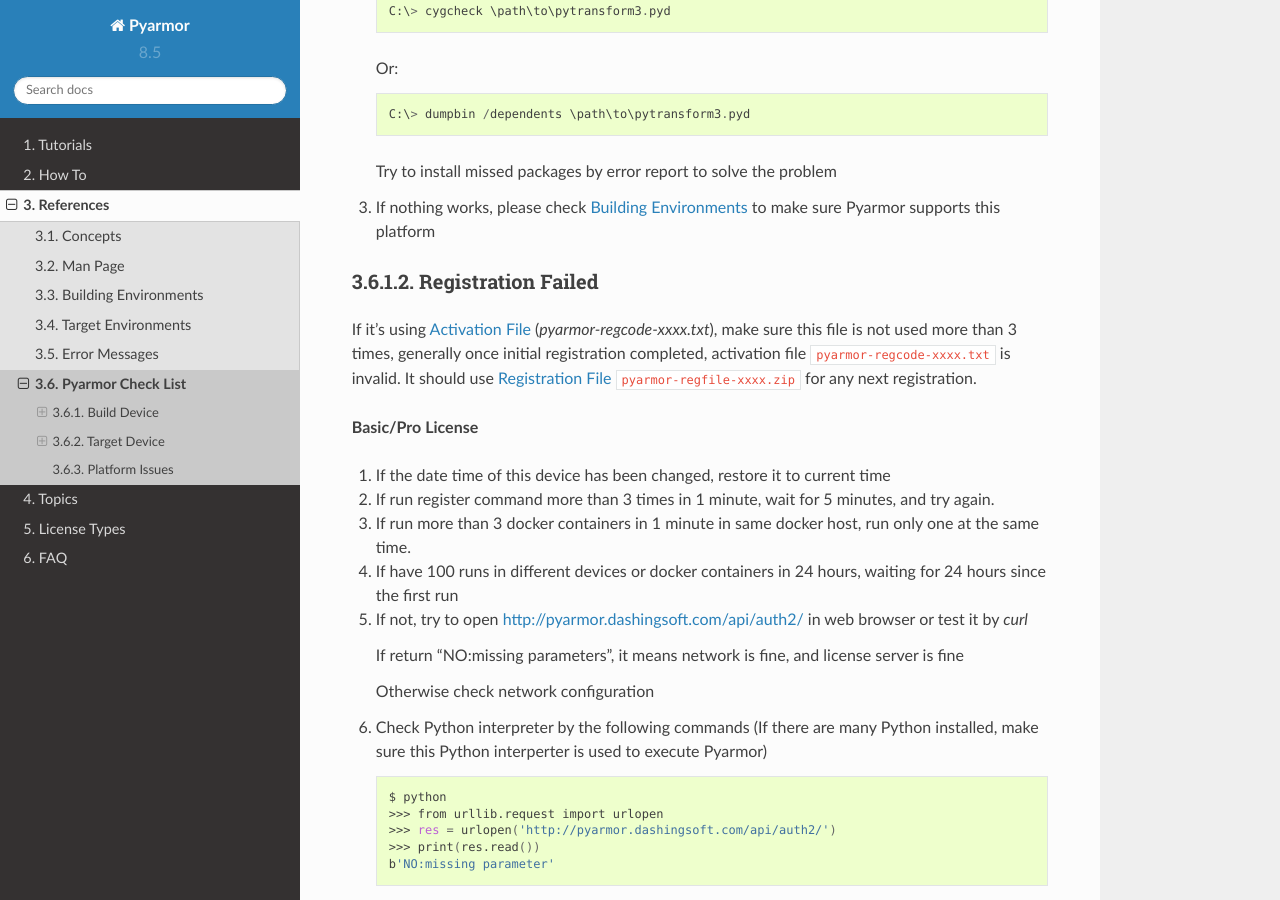
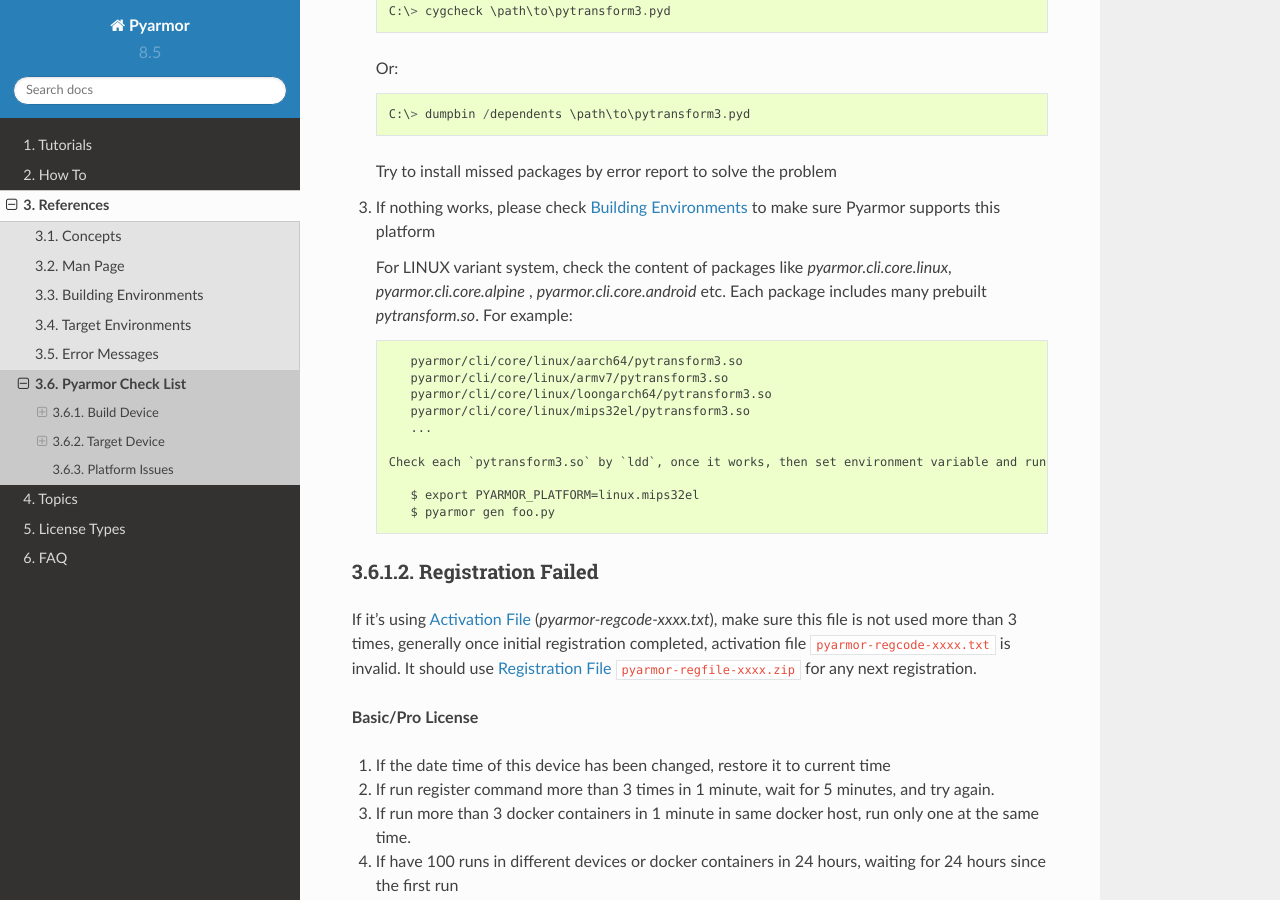
Before and after one commit to dashingsoft/pyarmor, a Sphinx documentation site: the page built from docs/reference/solutions.rst, in a window 1280 px wide and 900 px high, scrolled down 932 px. Built offline with Sphinx 7.4.7 and the Read the Docs theme 2.0.0, drawn with Linux system fonts in a browser that asks for light colours.

Commit message:
Doc how to use Pyarmor in unknown platform

```diff
--- a/docs/reference/solutions.rst
+++ b/docs/reference/solutions.rst
@@ -58,6 +58,20 @@
    Try to install missed packages by error report to solve the problem
 
 3. If nothing works, please check :doc:`environments` to make sure Pyarmor supports this platform
+
+   For LINUX variant system, check the content of packages like `pyarmor.cli.core.linux`, `pyarmor.cli.core.alpine` , `pyarmor.cli.core.android` etc. Each package includes many prebuilt `pytransform.so`. For example::
+
+       pyarmor/cli/core/linux/aarch64/pytransform3.so
+       pyarmor/cli/core/linux/armv7/pytransform3.so
+       pyarmor/cli/core/linux/loongarch64/pytransform3.so
+       pyarmor/cli/core/linux/mips32el/pytransform3.so
+       ...
+
+    Check each `pytransform3.so` by `ldd`, once it works, then set environment variable and run `pyarmor`. For example::
+
+       $ export PYARMOR_PLATFORM=linux.mips32el
+       $ pyarmor gen foo.py
+
 
 Registration Failed
 -------------------
--- a/docs/tutorial/installation.rst
+++ b/docs/tutorial/installation.rst
@@ -61,6 +61,7 @@
     $ pip install pyarmor.cli.core.darwin
     $ pip install pyarmor.cli.core.freebsd
     $ pip install pyarmor.cli.core.android
+    $ pip install pyarmor.cli.core.alpine
 
 Not all the platforms are supported, more information check :doc:`../reference/environments`
 
@@ -221,6 +222,7 @@
     $ pip uninstall pyarmor.cli.core.darwin
     $ pip uninstall pyarmor.cli.core.freebsd
     $ pip uninstall pyarmor.cli.core.android
+    $ pip uninstall pyarmor.cli.core.alpine
 
     $ rm -rf ~/.pyarmor
     $ rm -rf ./.pyarmor
```
